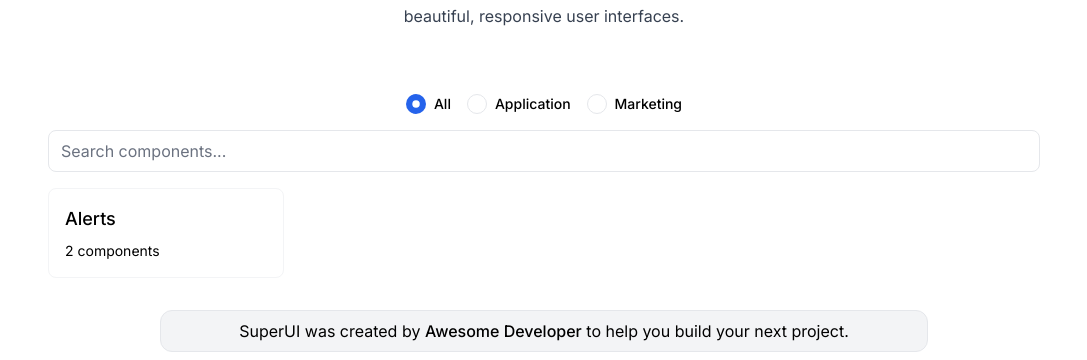
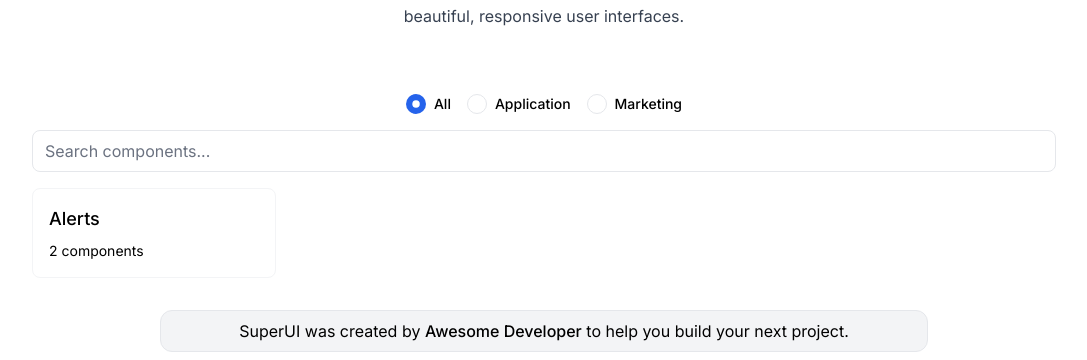
Before and after one commit to markmead/hyperui-clone, a Next.js app: page /components in a window 1280 px wide. Shown: the part 270-630 px from the top of the page, without its empty margins (96-1183 px from the left). Built offline with nearby package versions, Linux system fonts and the light colour scheme.

Commit message:
Widen the website container

```diff
--- a/src/app/layout.js
+++ b/src/app/layout.js
@@ -14,7 +14,7 @@
   return (
     <html lang="en">
       <body className={inter.className}>
-        <div className="mx-auto max-w-5xl px-4 py-6">
+        <div className="mx-auto max-w-screen-xl px-4 py-6">
           <Header />
 
           {children}
--- a/src/components/Grid.jsx
+++ b/src/components/Grid.jsx
@@ -30,7 +30,8 @@
   }, [components, category, search])
 
   return (
-    <section className="space-y-4 py-8">
+    <section className="py-8">
+      <div className="mx-auto max-w-5xl space-y-4">
         {filterable && (
           <Filter
             search={search}
@@ -54,6 +55,7 @@
             <p>Try a different search query or category.</p>
           </div>
         )}
+      </div>
     </section>
   )
 }
--- a/src/components/Preview.jsx
+++ b/src/components/Preview.jsx
@@ -9,7 +9,7 @@
   const [code, setCode] = useState('')
   const [html, setHtml] = useState('')
   const [type, setType] = useState('html')
-  const [breakpoint, setBreakpoint] = useState('1024px')
+  const [breakpoint, setBreakpoint] = useState('100%')
   const [isPreview, setIsPreview] = useState(true)
   const [state, copyToClipboard] = useCopyToClipboard()
 
@@ -29,6 +29,10 @@
     {
       name: 'Large',
       width: '1024px',
+    },
+    {
+      name: 'Full',
+      width: '100%',
     },
   ]
 
```
Lines whose indentation alone changed are shown as unchanged.
